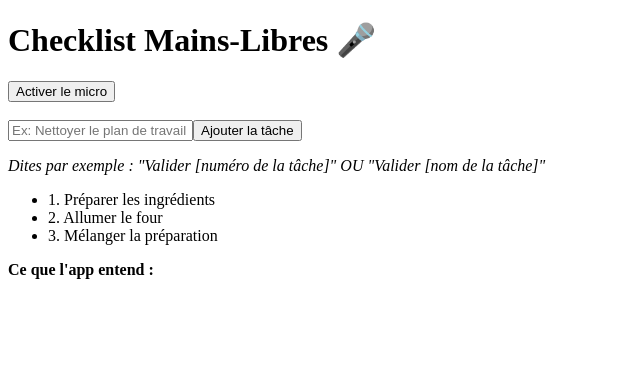
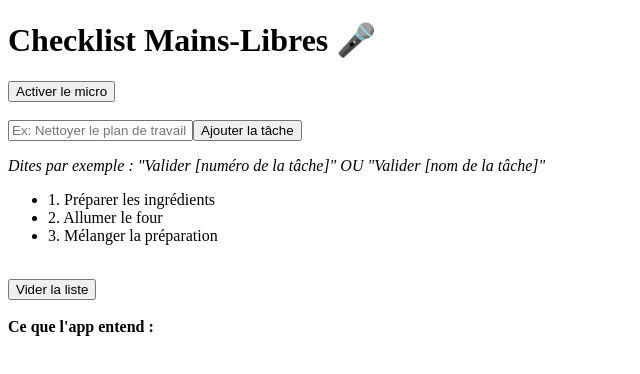
Before and after one commit to RdMMI/strategie-innovation-vocal, a React (Vite) app in the folder projet-vocal/: page / in a window 1280 px wide. Shown: the top 374 px of the page, without its empty margins (0-640 px from the left). Built offline with nearby package versions, Linux system fonts and the light colour scheme.

Commit message:
feat: Add a button to completely clear the checklist

```diff
--- a/projet-vocal/src/App.jsx
+++ b/projet-vocal/src/App.jsx
@@ -49,6 +49,7 @@ const speakText = (text) => {
 export default function App() {
   const [isListening, setIsListening] = useState(false);
   const [transcript, setTranscript] = useState('');
+  // New state for the input field
   const [newTaskText, setNewTaskText] = useState('');
 
   // Initialize state from localStorage if available, otherwise use default
@@ -177,6 +178,13 @@ export default function App() {
     setNewTaskText('');
   };
 
+  // Handler to clear the entire list
+  const handleClearList = () => {
+    if (window.confirm("Êtes-vous sûr de vouloir vider toute la liste ?")) {
+      setTasks([]);
+    }
+  };
+
   const toggleListen = () => {
     if (!recognitionRef.current) return;
 
@@ -232,7 +240,16 @@ export default function App() {
         ))}
       </ul>
 
+      {/* Only show the clear button if there are tasks in the list */}
+      {tasks.length > 0 && (
+        <div>
+          <br />
+          <button onClick={handleClearList}>Vider la liste</button>
+        </div>
+      )}
+
       <div>
+        <br />
         <strong>Ce que l'app entend :</strong>
         <p>{transcript}</p>
       </div>
```
